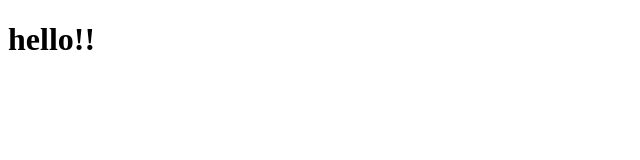
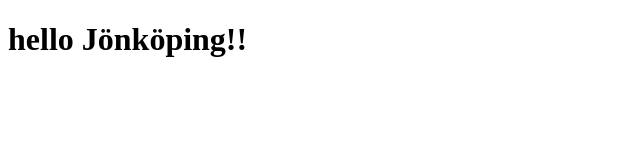
Before and after one commit to emiliaronnqvist/web-dev, a website: page client/index.html in a window 1280 px wide. Shown: the whole page, without its empty margins (0-640 px from the left). Drawn offline with Linux system fonts and the light colour scheme.

Commit message:
jönköping

```diff
--- a/client/index.html
+++ b/client/index.html
@@ -8,6 +8,6 @@
   </head>
   <body>
     <script src="js/app.js"></script>
-    <h1>hello!!</h1>
+    <h1>hello Jönköping!!</h1>
   </body>
 </html>
```
Also changed, not shown: !HOW_TO_START.md (renamed from HOW_TO_START.md).
